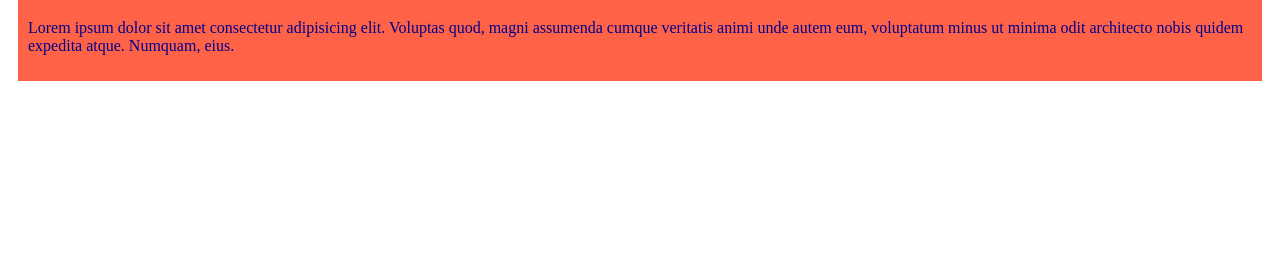
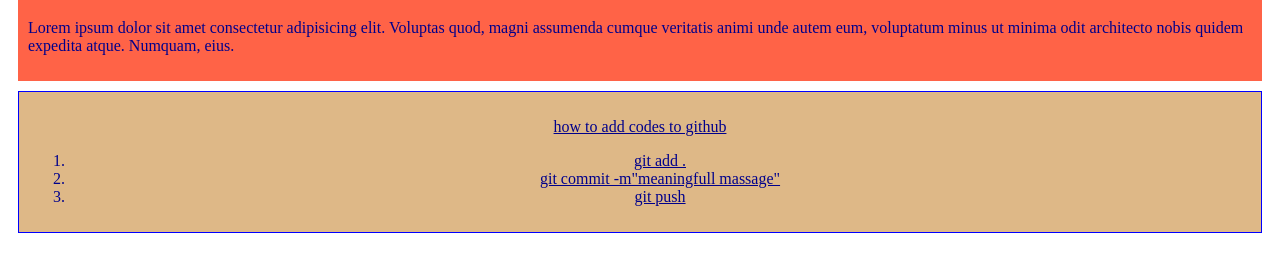
Before and after one commit to hasandevelop24/my-second-github-repo, a plain HTML site: page index.html in a window 1280 px wide. Shown: the part 81-352 px from the top of the page. Drawn offline with Linux system fonts and the light colour scheme.

Commit message:
second blog

```diff
--- a/index.html
+++ b/index.html
@@ -11,5 +11,14 @@
     <h1>Hey There , Conm back to the pavilion</h1>
     <p>Lorem ipsum dolor sit amet consectetur adipisicing elit. Voluptas quod, magni assumenda cumque veritatis animi unde autem eum, voluptatum minus ut minima odit architecto nobis quidem expedita atque. Numquam, eius.</p>
 </div>
+<div class="gitadd">
+    <p>how to add codes to github</p>
+    <ol>
+        <li>git add .</li>
+        <li>git commit -m"meaningfull massage"</li>
+        <li>git push</li>
+
+    </ol>
+</div>
 </body>
 </html>
--- a/style.css
+++ b/style.css
@@ -5,3 +5,12 @@ padding: 10px;
 
 
 }
+.gitadd{
+    background-color: burlywood;
+    margin: 10px;
+    padding: 10px;
+    border: 1px solid blue;
+    text-align: center;
+    text-decoration: underline;
+
+}
```
